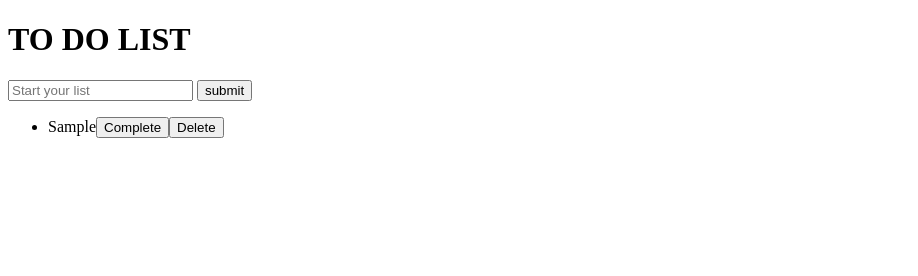
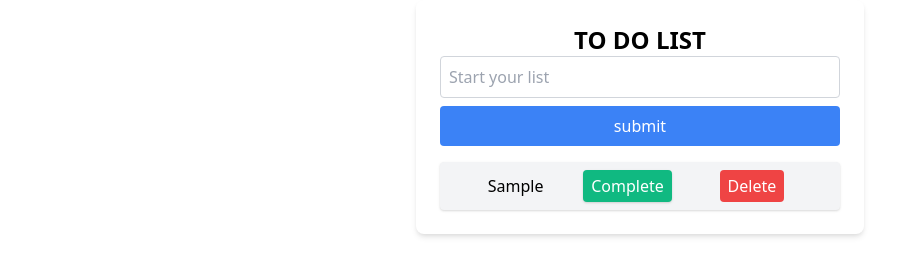
Before and after one commit to RAVI0851/to-do-list, a plain HTML site: page index.html in a window 1280 px wide. Both pictures are taken after typing "Sample" into the empty fields and a click on the button "submit". Shown: the whole page, without its empty margins (0-918 px from the left). Drawn offline with nearby package versions, Linux system fonts and the light colour scheme.

Commit message:
added tailwind styling

```diff
--- a/index.html
+++ b/index.html
@@ -4,14 +4,17 @@
     <meta charset="UTF-8">
     <meta name="viewport" content="width=device-width, initial-scale=1.0">
     <title>TO-DO-LIST</title>
+    <link href="https://cdn.jsdelivr.net/npm/tailwindcss@2.2.19/dist/tailwind.min.css" rel="stylesheet">
 </head>
   <body>
-    <h1>TO DO LIST</h1>
-    <input type="text" placeholder="Start your list" id="input">
-    <button type="submit" target="_blank" id="submit">submit</button>
-    <ul id="todoList">
+    <div class="max-w-md mx-auto bg-white p-6 rounded-lg shadow-md">
+    <h1 class="text-2xl font-bold text-center">TO DO LIST</h1>
+    <input type="text" placeholder="Start your list" id="input" class="border border-gray-300 p-2 rounded w-full mb-2">
+    <button type="submit" target="_blank" id="submit" class="bg-blue-500 text-white px-4 py-2 rounded w-full">submit</button>
+    <ul id="todoList" class="mt-4 space-y-2">
 
     </ul>
+    </div>
     <script src="script.js"></script>
   </body>
 </html>
--- a/script.js
+++ b/script.js
@@ -1,7 +1,6 @@
 const input = document.getElementById("input");
 const submit = document.getElementById("submit");
 const list = document.getElementById("todoList");
-const fi =[];
 
 submit.addEventListener("click",function(){
     const task = input.value;
@@ -12,23 +11,30 @@ submit.addEventListener("click",function(){
     });
         function addTask(task){
             const li = document.createElement('li');
-            li.textContent = task;
-            list.appendChild(li);
-        input.value="";
+            li.className = 'flex items-center justify-evenly bg-gray-100 p-2 rounded shadow'
+            const taskText = document.createElement('span');
+        taskText.textContent = task;
+        taskText.className = 'bg-gray-100';
+        li.appendChild(taskText);
+        // input.value="";
         const complete = document.createElement('button');
-        complete.textContent = "  Complete";
+        complete.className = 'bg-green-500 text-white px-2 py-1 rounded mr-2 shadow'
+        complete.textContent = "Complete";
         li.appendChild(complete);
         complete.addEventListener('click',function(){
-            li.style.textDecoration = "line-through";
+            taskText.style.textDecoration = "line-through";
             savetasks();
         });
         const deletebtn = document.createElement('button');
-        deletebtn.textContent= "Delete";
+        deletebtn.textContent= "Delete  ";
+        deletebtn.className = 'flex items-center space-between bg-red-500 text-white px-2 py-1 rounded mr-2'
         li.append(deletebtn);
         deletebtn.addEventListener('click',function(){
             li.remove();
             savetasks();
         });
+        list.appendChild(li);
+        input.value ="";
     }
 function savetasks(){
     const tasks = [];
```
